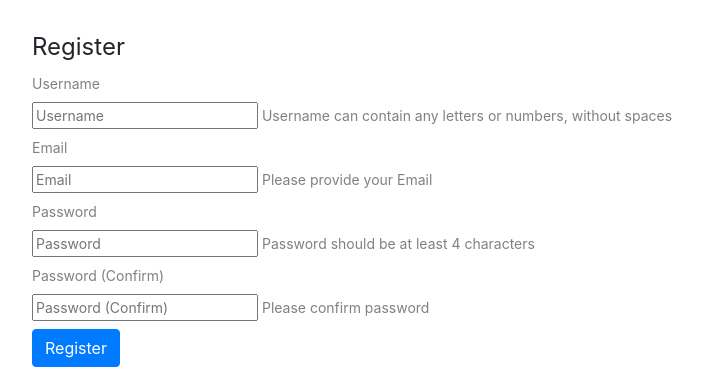
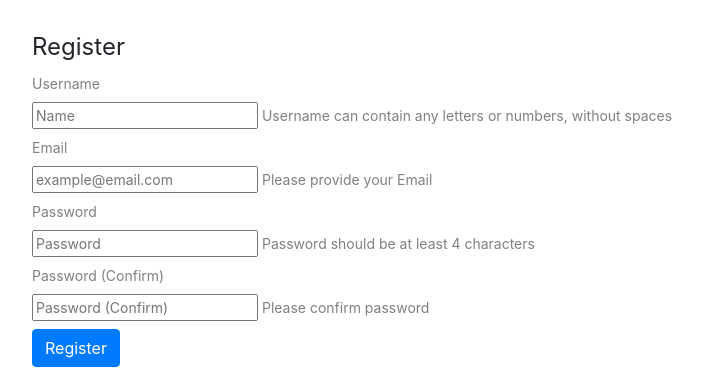
Before and after one commit to Akafadam/back-end, a Django app: page /account/signup/ in a window 1280 px wide. Shown: the part 152-526 px from the top of the page, without its empty margins (24-726 px from the left). Run offline with Django 3.2, Linux system fonts and the light colour scheme; some libraries are stand-ins or nearby versions.

Commit message:
Adding forms

```diff
--- /dev/null
+++ b/myapp/forms.py
@@ -0,0 +1 @@
+from django import forms
--- a/myapp/templates/myapp/signin.html
+++ b/myapp/templates/myapp/signin.html
@@ -24,10 +24,11 @@
    </style>
   </head>
 
-  <body class="text-center">
+  <body>
   	<div class="container-fluid bg-primary">
   	  <h4 class="text-center p-5 mx-5 text-white">Intoduce your username and password to sign in,<br>if you don't have an account click <a href="/account/signup/">here</a> to create one.</h4>
     </div>
+      <h2 class="ml-5">Login</h2>
     <form class="form-signin container py-2 pl-2 ml-5 my-5">
       <label>
       <input class="w-25" type="email" id="inputEmail" class="form-control" placeholder="Email address" required autofocus>
--- a/myapp/templates/myapp/signup.html
+++ b/myapp/templates/myapp/signup.html
@@ -37,7 +37,7 @@
       <label class="control-label"  for="username">Username</label>
       <div class="controls">
         <label>
-        <input type="text" id="username" name="username" placeholder="Username" class="input-xlarge"> Username can contain any letters or numbers, without spaces
+        <input type="text" id="username" name="username" placeholder="Name"input-xlarge"> Username can contain any letters or numbers, without spaces
       </label>
       </div>
     </div>
@@ -47,7 +47,7 @@
       <label class="control-label" for="email">Email</label>
       <div class="controls">
       	<label>
-        <input type="text" id="email" name="email" placeholder="Email" class="input-xlarge"> Please provide your Email
+        <input type="text" id="email" name="email" placeholder="example@email.com" class="input-xlarge"> Please provide your Email
         </label>
       </div>
     </div>
```
